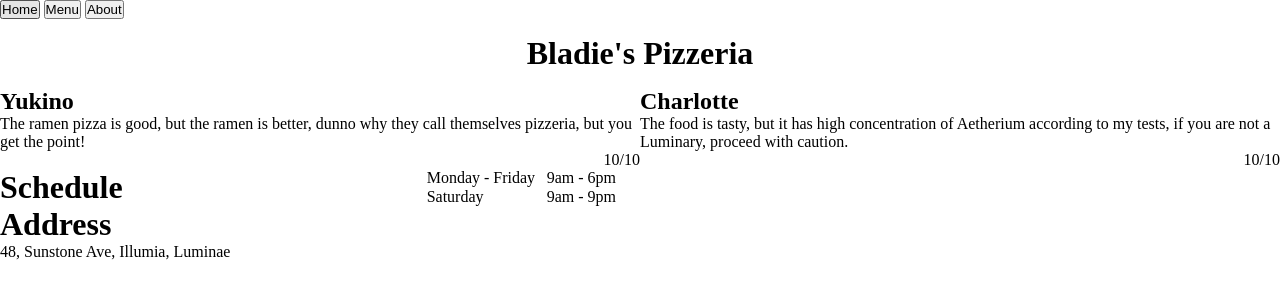
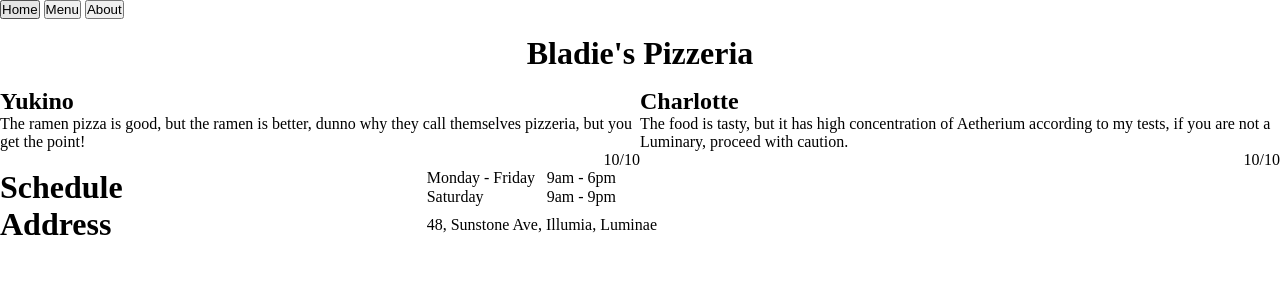
Before and after one commit to SuspiciousApplePie/restaurant-page, a website built with webpack: page src/template.html in a window 1280 px wide. Built offline with nearby package versions, Linux system fonts and the light colour scheme.

Commit message:
Add address layout

```diff
--- a/src/home.js
+++ b/src/home.js
@@ -94,6 +94,7 @@ export class Home extends Restaurant {
 
 	displayAddress() {
 		this.container.appendChild(this.addressSection);
+		this.addressSection.className = "address";
 
 		const addressHeader = document.createElement("h1");
 		addressHeader.textContent = "Address";
--- a/src/styles.css
+++ b/src/styles.css
@@ -43,3 +43,12 @@
 	display: grid;
 	grid-template-columns: 120px 1fr;
 }
+
+.address {
+	display: grid;
+	grid-template-columns: 1fr 2fr;
+}
+
+.address p {
+	align-self: center;
+}
```
